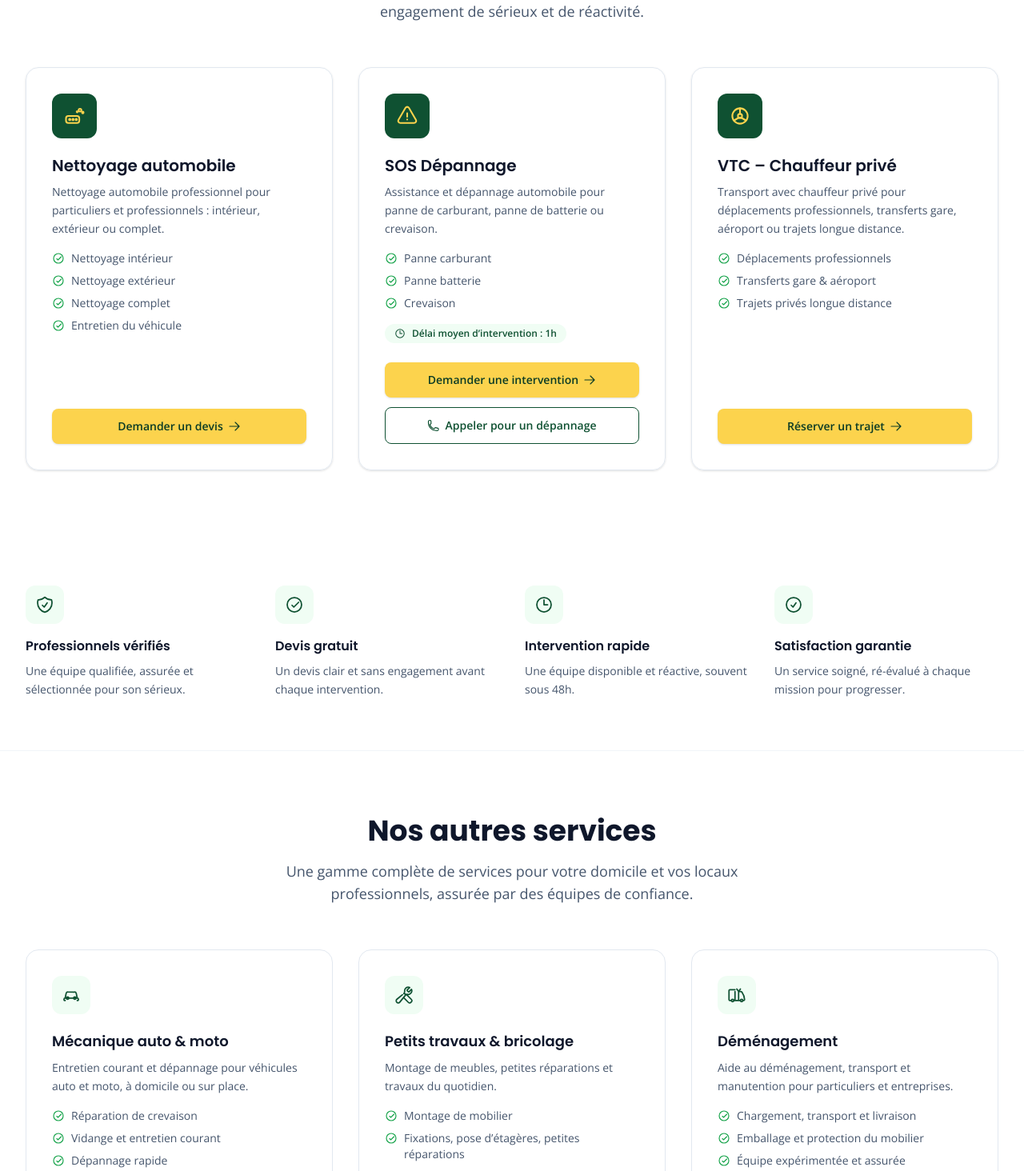
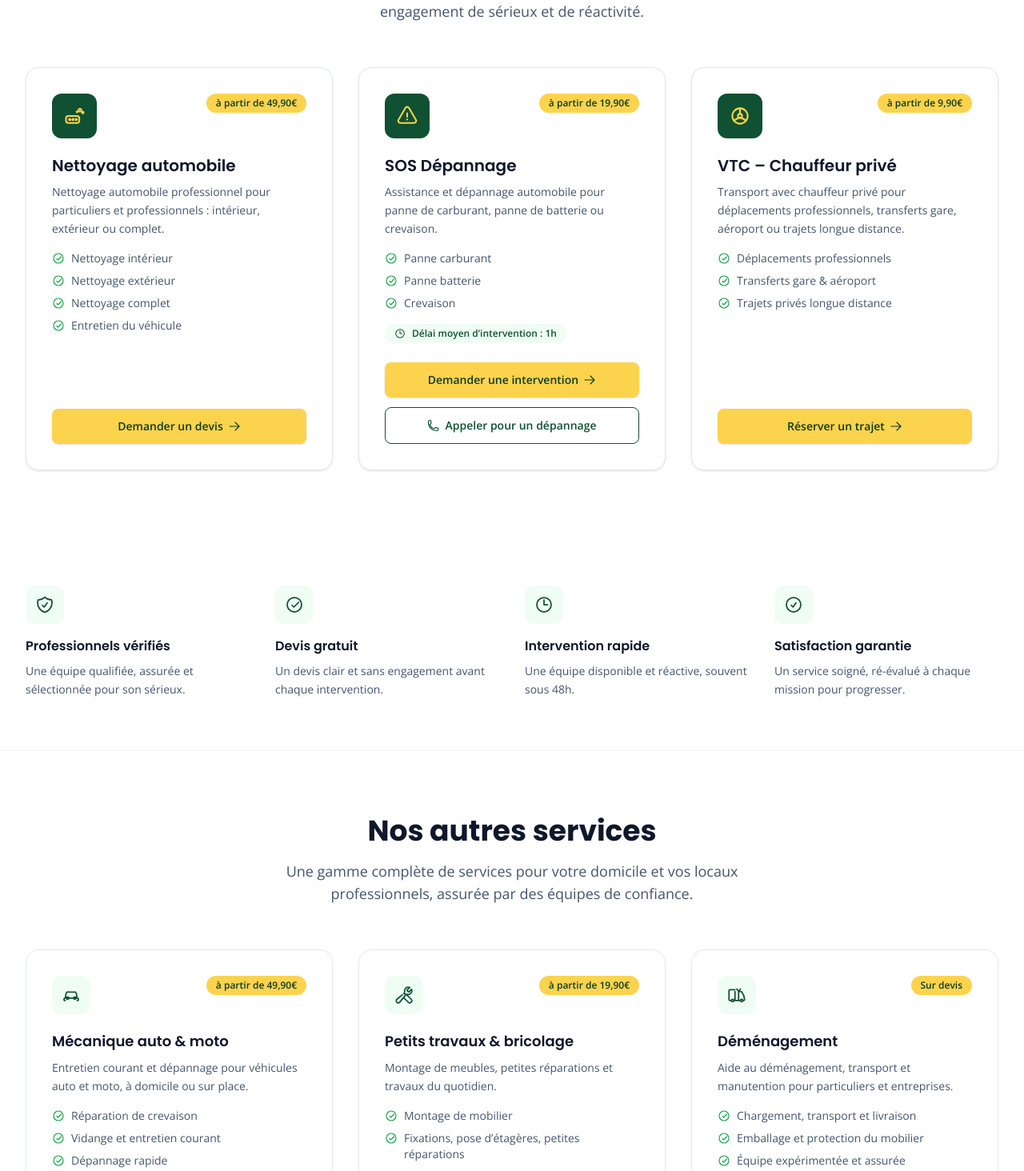
Before and after one commit to lucasA49/nanteservices, a React (Vite) app: page / in a window 1280 px wide. Shown: the part 1066-2530 px from the top of the page at 80% size. Built offline with nearby package versions, Linux system fonts and the light colour scheme; no server answers.

Commit message:
rajout visuel a partir de

```diff
--- a/src/data/services.jsx
+++ b/src/data/services.jsx
@@ -10,6 +10,7 @@ import {
   IconSteeringWheel,
 } from '../components/icons.jsx'
 
+// priceFrom is a placeholder — update with the real starting price for each service.
 // The 3 core activities of the business, highlighted in their own section on the homepage.
 export const featuredServices = [
   {
@@ -19,6 +20,7 @@ export const featuredServices = [
     summary:
       'Nettoyage automobile professionnel pour particuliers et professionnels : intérieur, extérieur ou complet.',
     details: ['Nettoyage intérieur', 'Nettoyage extérieur', 'Nettoyage complet', 'Entretien du véhicule'],
+    priceFrom: '49,90€',
     ctaLabel: 'Demander un devis',
     ctaHref: '/contact?type=nettoyage-auto',
   },
@@ -29,6 +31,7 @@ export const featuredServices = [
     summary: 'Assistance et dépannage automobile pour panne de carburant, panne de batterie ou crevaison.',
     details: ['Panne carburant', 'Panne batterie', 'Crevaison'],
     note: 'Délai moyen d’intervention : 1h',
+    priceFrom: '19,90€',
     ctaLabel: 'Demander une intervention',
     ctaHref: '/contact?type=sos-depannage',
     phoneCta: 'Appeler pour un dépannage',
@@ -40,6 +43,7 @@ export const featuredServices = [
     summary:
       'Transport avec chauffeur privé pour déplacements professionnels, transferts gare, aéroport ou trajets longue distance.',
     details: ['Déplacements professionnels', 'Transferts gare & aéroport', 'Trajets privés longue distance'],
+    priceFrom: '9,90€',
     ctaLabel: 'Réserver un trajet',
     ctaHref: '/contact?type=vtc',
   },
@@ -52,6 +56,7 @@ export const otherServices = [
     title: 'Mécanique auto & moto',
     summary: 'Entretien courant et dépannage pour véhicules auto et moto, à domicile ou sur place.',
     details: ['Réparation de crevaison', 'Vidange et entretien courant', 'Dépannage rapide'],
+    priceFrom: '49,90€',
     ctaLabel: 'Demander un devis',
     ctaHref: '/contact?type=mecanique-auto-moto',
   },
@@ -65,6 +70,7 @@ export const otherServices = [
       'Fixations, pose d’étagères, petites réparations',
       'Devis gratuit avant intervention',
     ],
+    priceFrom: '19,90€',
     ctaLabel: 'Demander un devis',
     ctaHref: '/contact?type=petits-travaux',
   },
@@ -78,6 +84,7 @@ export const otherServices = [
       'Emballage et protection du mobilier',
       'Équipe expérimentée et assurée',
     ],
+    priceFrom: 'Sur devis',
     ctaLabel: 'Demander un devis',
     ctaHref: '/contact?type=demenagement',
   },
@@ -91,6 +98,7 @@ export const otherServices = [
       'Gestion des accès et des clés',
       'Services personnalisés à la demande',
     ],
+    priceFrom: '19,90€',
     ctaLabel: 'Demander un devis',
     ctaHref: '/contact?type=conciergerie',
   },
@@ -104,6 +112,7 @@ export const otherServices = [
       'Entretien saisonnier des massifs',
       'Évacuation des déchets verts',
     ],
+    priceFrom: 'Sur devis',
     ctaLabel: 'Demander un devis',
     ctaHref: '/contact?type=espaces-verts',
   },
@@ -117,6 +126,7 @@ export const otherServices = [
       'Formules hebdomadaires ou mensuelles',
       'Produits et matériel fournis',
     ],
+    priceFrom: 'Sur devis',
     ctaLabel: 'Demander un devis',
     ctaHref: '/contact?type=menage',
   },
--- a/src/pages/Home.jsx
+++ b/src/pages/Home.jsx
@@ -138,8 +138,17 @@ export default function Home() {
                   id={service.id}
                   className="group scroll-mt-24 flex flex-col rounded-2xl border border-slate-200 p-8 shadow-sm transition-all duration-200 hover:-translate-y-1 hover:border-primary-light/50 hover:shadow-lg"
                 >
-                  <div className="flex h-14 w-14 items-center justify-center rounded-xl bg-primary text-accent transition-transform duration-200 group-hover:scale-105">
-                    <Icon className="h-7 w-7" />
+                  <div className="flex items-start justify-between gap-3">
+                    <div className="flex h-14 w-14 items-center justify-center rounded-xl bg-primary text-accent transition-transform duration-200 group-hover:scale-105">
+                      <Icon className="h-7 w-7" />
+                    </div>
+                    {service.priceFrom && (
+                      <span className="inline-flex shrink-0 items-center rounded-full bg-accent px-3 py-1 text-xs font-semibold text-ink">
+                        {service.priceFrom.toLowerCase().includes('devis')
+                          ? service.priceFrom
+                          : `à partir de ${service.priceFrom}`}
+                      </span>
+                    )}
                   </div>
                   <h3 className="mt-5 font-heading text-xl font-semibold text-slate-900">{service.title}</h3>
                   <p className="mt-2 text-sm leading-relaxed text-slate-600">{service.summary}</p>
@@ -225,8 +234,17 @@ export default function Home() {
                   id={service.id}
                   className="scroll-mt-24 rounded-2xl border border-slate-200 p-8 transition-colors duration-200 hover:border-primary-light/50 hover:shadow-md"
                 >
-                  <div className="flex h-12 w-12 items-center justify-center rounded-xl bg-surface text-primary">
-                    <Icon className="h-6 w-6" />
+                  <div className="flex items-start justify-between gap-3">
+                    <div className="flex h-12 w-12 items-center justify-center rounded-xl bg-surface text-primary">
+                      <Icon className="h-6 w-6" />
+                    </div>
+                    {service.priceFrom && (
+                      <span className="inline-flex shrink-0 items-center rounded-full bg-accent px-3 py-1 text-xs font-semibold text-ink">
+                        {service.priceFrom.toLowerCase().includes('devis')
+                          ? service.priceFrom
+                          : `à partir de ${service.priceFrom}`}
+                      </span>
+                    )}
                   </div>
                   <h3 className="mt-5 font-heading text-lg font-semibold text-slate-900">{service.title}</h3>
                   <p className="mt-2 text-sm leading-relaxed text-slate-600">{service.summary}</p>
```
